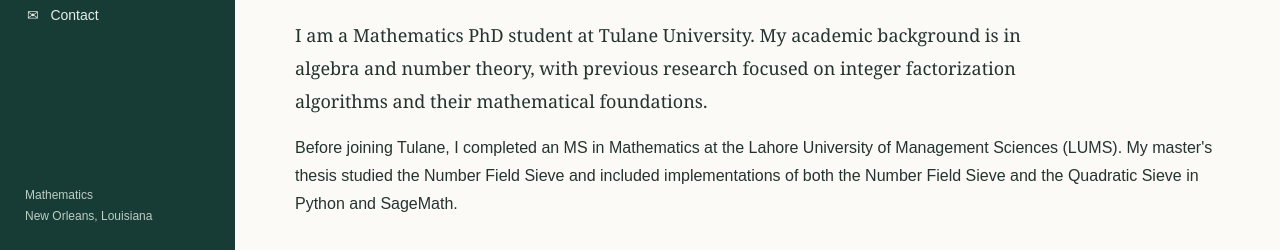
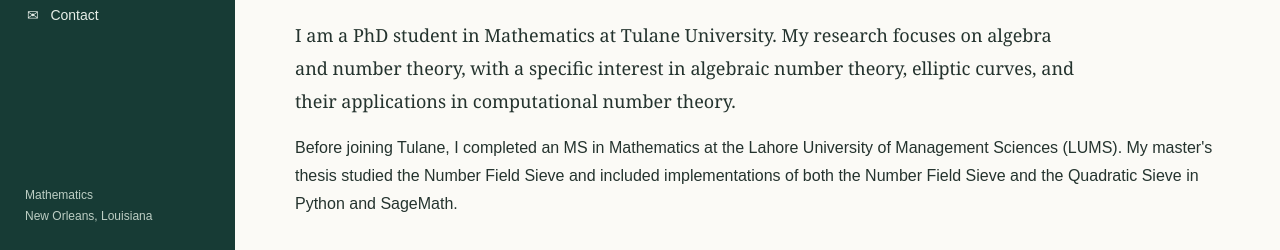
Before and after one commit to muhammadusama-1/muhammadusama-1.github.io, a plain HTML site: page index.html in a window 1280 px wide. Shown: the part 546-796 px from the top of the page. Drawn offline with Linux system fonts and the light colour scheme.

Commit message:
Revise academic background and research description
Updated the description of academic background and research focus.

```diff
--- a/index.html
+++ b/index.html
@@ -451,10 +451,8 @@
         <div class="section-label">Welcome</div>
         <h2>A little about my work</h2>
         <p class="lead">
-          I am a Mathematics PhD student at Tulane University.
-          My academic background is in algebra and number theory,
-          with previous research focused on integer factorization
-          algorithms and their mathematical foundations.
+          I am a PhD student in Mathematics at Tulane University. My research focuses on algebra and number theory, with a specific interest in algebraic number theory, elliptic curves, and their applications in computational number theory.
+
         </p>
         <p>
           Before joining Tulane, I completed an MS in Mathematics
```
